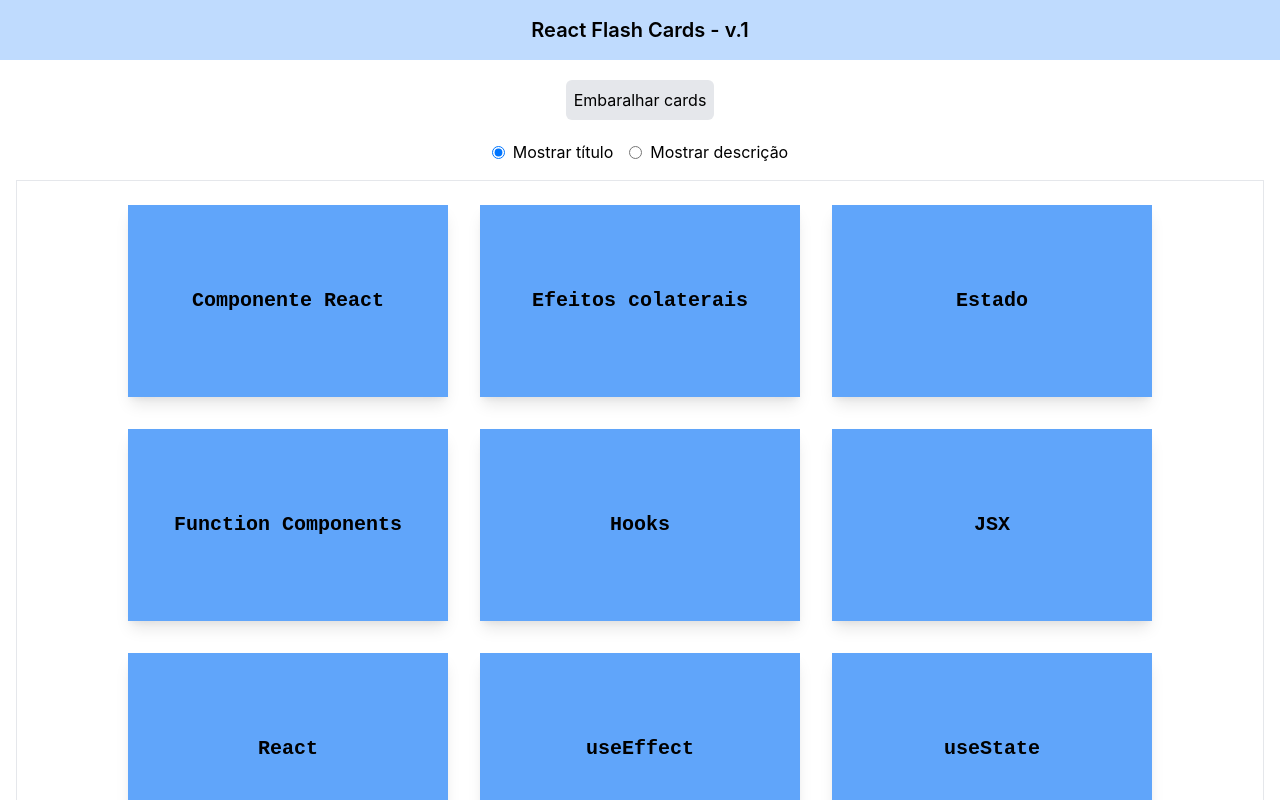
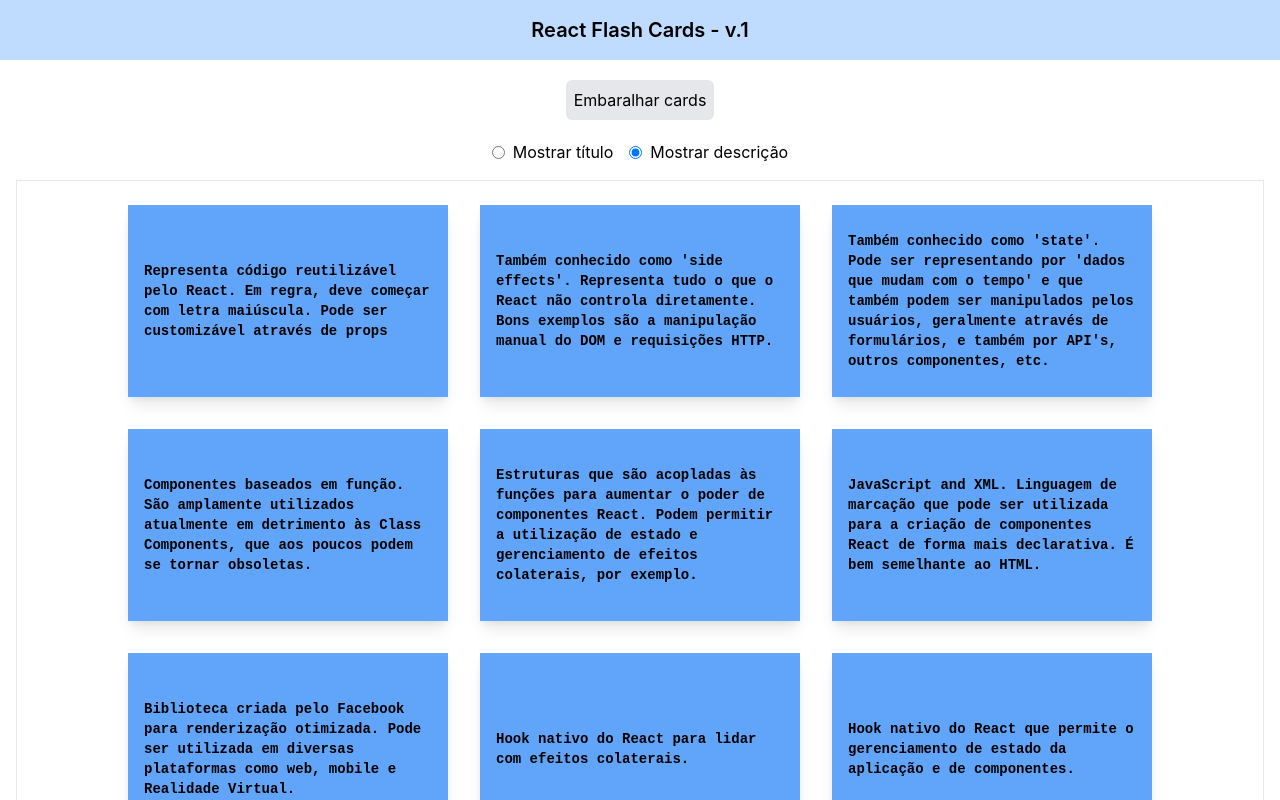
Before and after one commit to biraneves/react-flash-cards, a React (Create React App) app: page / in a window 1280 px wide. Shown: the top 800 px of the page. Built offline with nearby package versions, Linux system fonts and the light colour scheme.

Commit message:
Solução usando useEffect.

```diff
--- a/src/components/FlashCard.jsx
+++ b/src/components/FlashCard.jsx
@@ -1,10 +1,15 @@
-import { useState } from "react";
+import { useEffect, useState } from "react";
 
 export default function FlashCard({
     title = 'Título do card',
     description = 'Descrição do card, que pode conter mais palavras do que o título.',
+    showFlashCardTitle = true,
 }) {
-    const [showTitle, setShowTitle] = useState(true);
+    const [showTitle, setShowTitle] = useState(showFlashCardTitle);
+
+    useEffect(() => {
+        setShowTitle(showFlashCardTitle);
+    }, [showFlashCardTitle]);
 
     function handleCardClick() {
         setShowTitle(currentShowTitle => !currentShowTitle);
--- a/src/pages/FlashCardsPage.jsx
+++ b/src/pages/FlashCardsPage.jsx
@@ -11,7 +11,7 @@
 
 export default function FlashCardsPage() {
     const [allCards, setAllCards] = useState(allFlashCards);
-    const [showTitle, setShowTitle] = useState(true);
+    const [showTitle, setShowTitle] = useState(false);
 
     function handleButtonClick() {
         const shuffledCards = helperShuffleArray(allCards);
@@ -49,7 +49,8 @@
                         allCards.map(({id, title, description}) => {
                             return (
                                 <FlashCard key={id} title={title}
-                                    description={description} />
+                                    description={description}
+                                    showFlashCardTitle={showTitle} />
                             );
                         })
                     }
```
